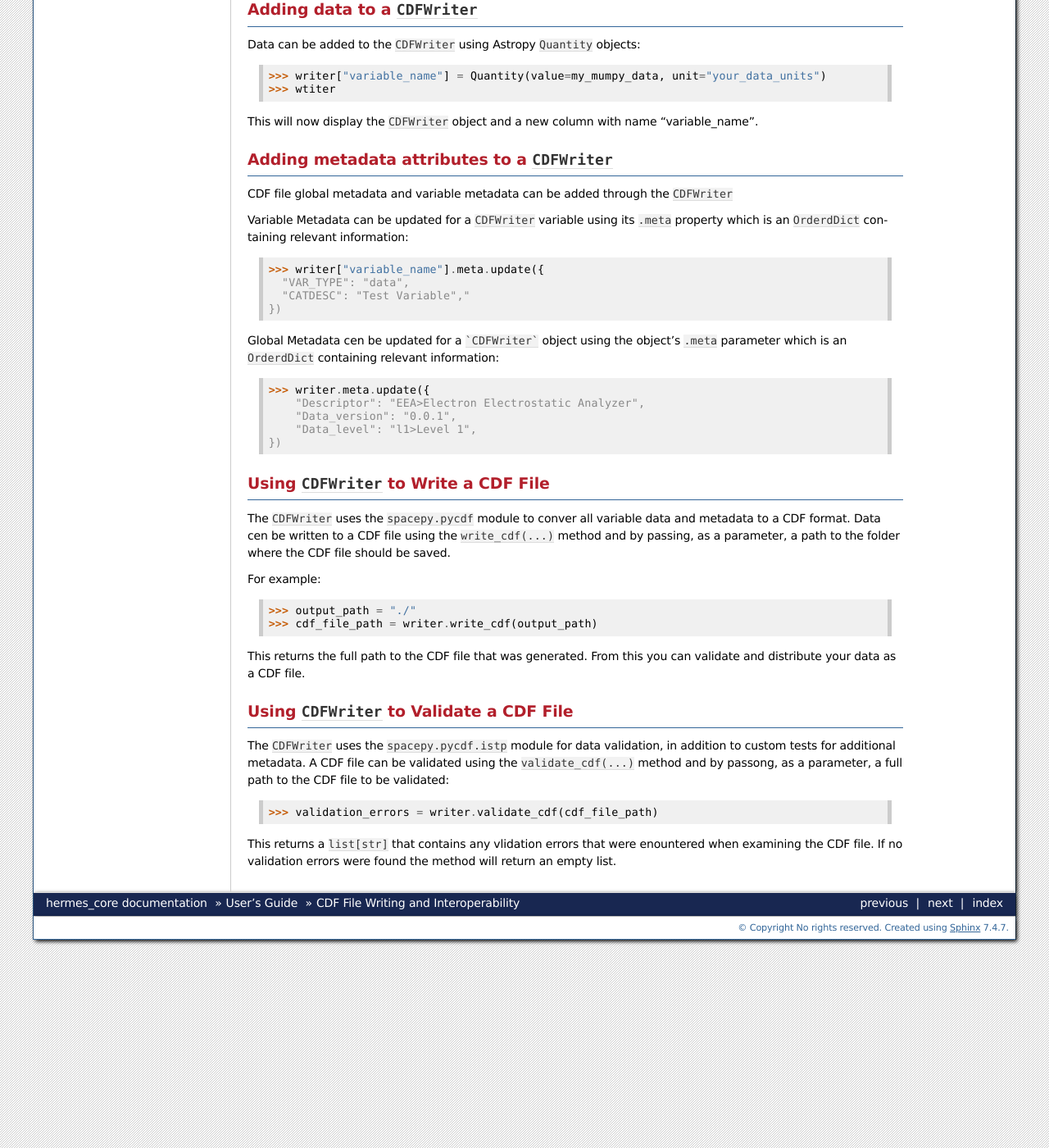
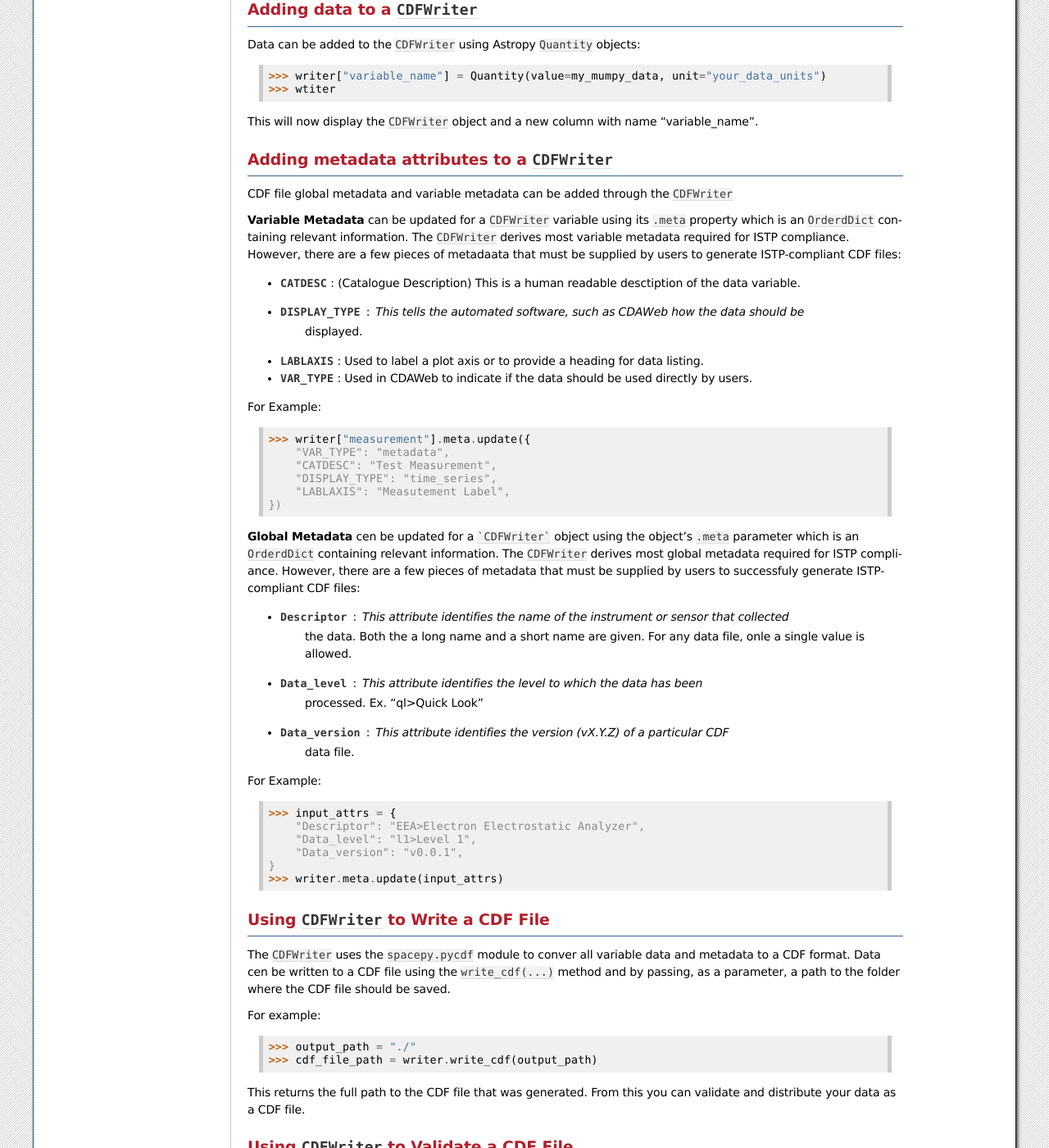
Before and after one commit to HERMES-SOC/hermes_core, a Sphinx documentation site: the page built from docs/user-guide/cdf_writer.rst, in a window 1280 px wide and 1400 px high, scrolled down 1555 px. Shown: the whole window at 82% size. Built offline with Sphinx 7.4.7, drawn with Linux system fonts in a browser that asks for light colours; the version number could not be read and is left out.

Commit message:
Update Docs with required attributes.

````diff
--- a/docs/user-guide/cdf_writer.rst
+++ b/docs/user-guide/cdf_writer.rst
@@ -100,23 +100,48 @@ Adding metadata attributes to a ``CDFWriter``
 
 CDF file global metadata and variable metadata can be added through the ``CDFWriter``
 
-Variable Metadata can be updated for a ``CDFWriter`` variable using its ``.meta`` property
-which is an ``OrderdDict`` containing relevant information::
+**Variable Metadata** can be updated for a ``CDFWriter`` variable using its ``.meta`` property
+which is an ``OrderdDict`` containing relevant information. The ``CDFWriter`` derives most
+variable metadata required for ISTP compliance. However, there are a few pieces of metadaata
+that must be supplied by users to generate ISTP-compliant CDF files:
 
-    >>> writer["variable_name"].meta.update({
-      "VAR_TYPE": "data",
-      "CATDESC": "Test Variable","
+* `CATDESC` : (Catalogue Description) This is a human readable desctiption of the data variable.
+* `DISPLAY_TYPE` : This tells the automated software, such as CDAWeb how the data should be
+    displayed.
+* `LABLAXIS` : Used to label a plot axis or to provide a heading for data listing.
+* `VAR_TYPE` : Used in CDAWeb to indicate if the data should be used directly by users.
+
+For Example::
+
+    >>> writer["measurement"].meta.update({
+        "VAR_TYPE": "metadata",
+        "CATDESC": "Test Measurement",
+        "DISPLAY_TYPE": "time_series",
+        "LABLAXIS": "Measutement Label",
     })
 
 
-Global Metadata cen be updated for a ```CDFWriter``` object using the object's ``.meta`` parameter
-which is an ``OrderdDict`` containing relevant information::
+**Global Metadata** cen be updated for a ```CDFWriter``` object using the object's ``.meta`` parameter
+which is an ``OrderdDict`` containing relevant information. The ``CDFWriter`` derives most global
+metadata required for ISTP compliance. However, there are a few pieces of metadata that must be
+supplied by users to successfuly generate ISTP-compliant CDF files:
 
-    >>> writer.meta.update({
+* `Descriptor` : This attribute identifies the name of the instrument or sensor that collected
+    the data. Both the a long name and a short name are given. For any data file, onle a
+    single value is allowed.
+* `Data_level` : This attribute identifies the level to which the data has been
+    processed. Ex. "ql>Quick Look"
+* `Data_version` : This attribute identifies the version (vX.Y.Z) of a particular CDF
+    data file.
+
+For Example::
+
+    >>> input_attrs = {
         "Descriptor": "EEA>Electron Electrostatic Analyzer",
-        "Data_version": "0.0.1",
         "Data_level": "l1>Level 1",
-    })
+        "Data_version": "v0.0.1",
+    }
+    >>> writer.meta.update(input_attrs)
 
 
 Using ``CDFWriter`` to Write a CDF File
````
